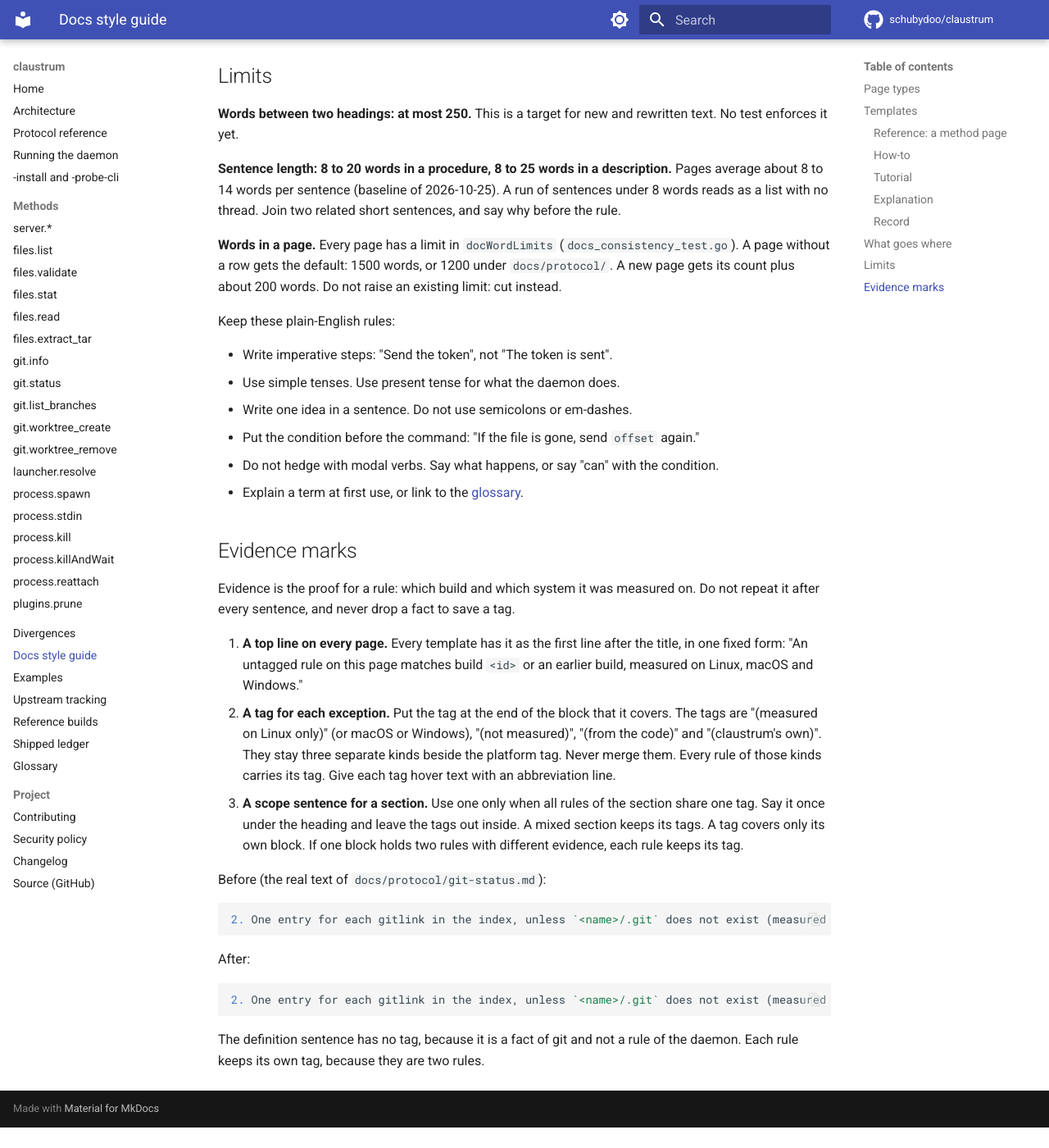
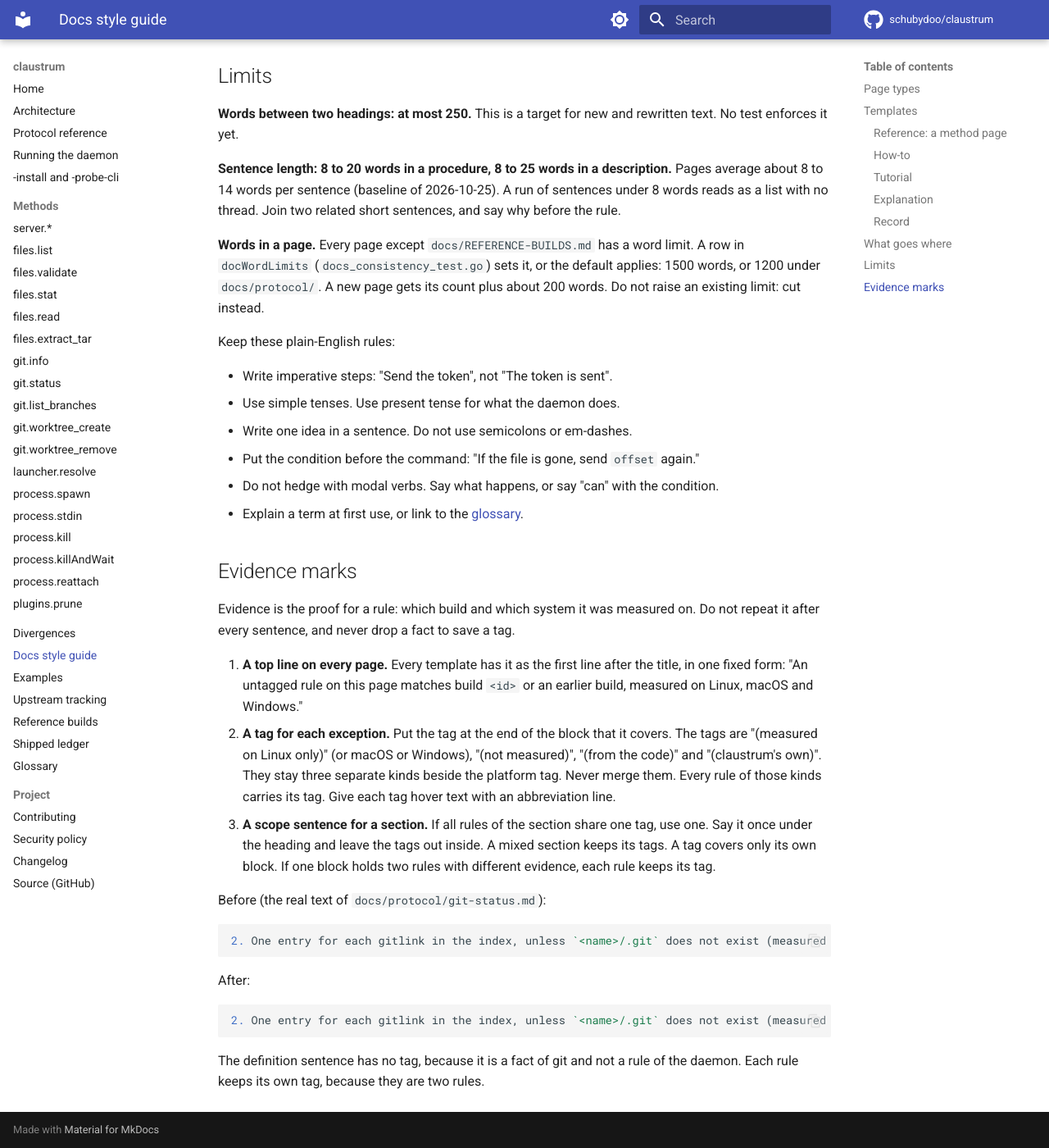
Before and after one commit to schubydoo/claustrum, an MkDocs documentation site: the page built from docs/STYLE.md, in a window 1280 px wide and 1400 px high, scrolled down 3231 px. Shown: the whole window at 82% size. Built offline with MkDocs 1.6.1 and Material for MkDocs 9.7.7, drawn with Linux system fonts in a browser that asks for light colours; comment, search, counter and statistics services are not loaded; before the commit the page ends 4606 px from its top, so only the background shows below that.

Commit message:
docs: name the one page with no word limit in the style guide
Co-Authored-By: Claude Opus 5.5 <noreply@anthropic.com>

```diff
--- a/docs/STYLE.md
+++ b/docs/STYLE.md
@@ -148,7 +148,7 @@ Each fact has one home. Link to the home. Do not copy its text.
 
 **Sentence length: 8 to 20 words in a procedure, 8 to 25 words in a description.** Pages average about 8 to 14 words per sentence (baseline of 2026-10-25). A run of sentences under 8 words reads as a list with no thread. Join two related short sentences, and say why before the rule.
 
-**Words in a page.** Every page has a limit in `docWordLimits` (`docs_consistency_test.go`). A page without a row gets the default: 1500 words, or 1200 under `docs/protocol/`. A new page gets its count plus about 200 words. Do not raise an existing limit: cut instead.
+**Words in a page.** Every page except `docs/REFERENCE-BUILDS.md` has a word limit. A row in `docWordLimits` (`docs_consistency_test.go`) sets it, or the default applies: 1500 words, or 1200 under `docs/protocol/`. A new page gets its count plus about 200 words. Do not raise an existing limit: cut instead.
 
 Keep these plain-English rules:
 
@@ -165,7 +165,7 @@ Evidence is the proof for a rule: which build and which system it was measured o
 
 1. **A top line on every page.** Every template has it as the first line after the title, in one fixed form: "An untagged rule on this page matches build `<id>` or an earlier build, measured on Linux, macOS and Windows."
 2. **A tag for each exception.** Put the tag at the end of the block that it covers. The tags are "(measured on Linux only)" (or macOS or Windows), "(not measured)", "(from the code)" and "(claustrum's own)". They stay three separate kinds beside the platform tag. Never merge them. Every rule of those kinds carries its tag. Give each tag hover text with an abbreviation line.
-3. **A scope sentence for a section.** Use one only when all rules of the section share one tag. Say it once under the heading and leave the tags out inside. A mixed section keeps its tags. A tag covers only its own block. If one block holds two rules with different evidence, each rule keeps its tag.
+3. **A scope sentence for a section.** If all rules of the section share one tag, use one. Say it once under the heading and leave the tags out inside. A mixed section keeps its tags. A tag covers only its own block. If one block holds two rules with different evidence, each rule keeps its tag.
 
 Before (the real text of `docs/protocol/git-status.md`):
 
```
